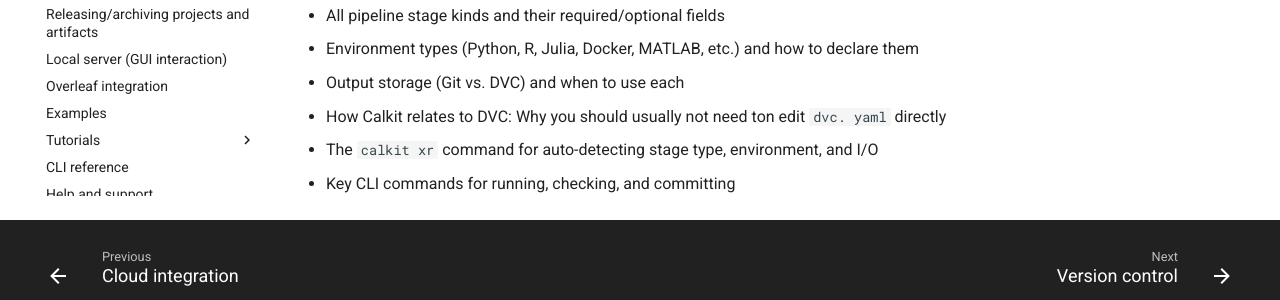
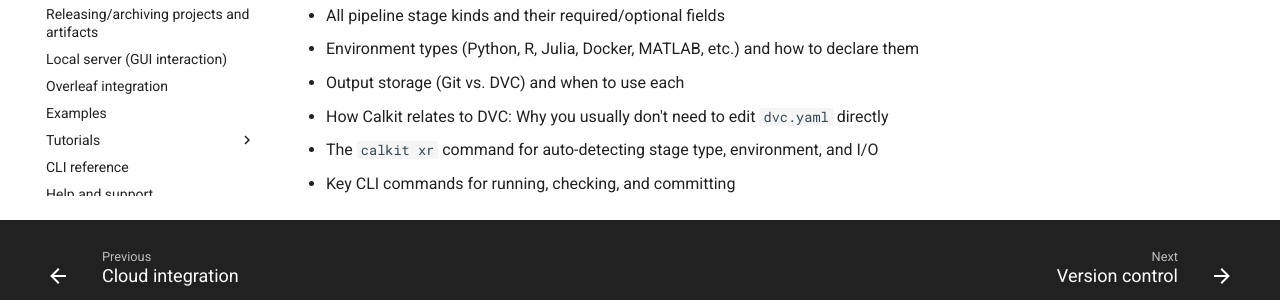
Before and after one commit to calkit/calkit, an MkDocs documentation site: the page built from docs/ai-tools.md, in a window 1280 px wide and 900 px high, scrolled down 2116 px. Shown: the part 543-843 px from the top of the window. Built offline with MkDocs 1.6.1 and Material for MkDocs 9.7.7, drawn with Linux system fonts in a browser that asks for light colours; comment, search, counter and statistics services are not loaded.

Commit message:
Fix typo in docs

```diff
--- a/docs/ai-tools.md
+++ b/docs/ai-tools.md
@@ -129,7 +129,7 @@
 - Environment types (Python, R, Julia, Docker, MATLAB, etc.) and how to
   declare them
 - Output storage (Git vs. DVC) and when to use each
-- How Calkit relates to DVC: Why you should usually not need ton edit `dvc.
-yaml` directly
+- How Calkit relates to DVC: Why you usually don't need to edit
+  `dvc.yaml` directly
 - The `calkit xr` command for auto-detecting stage type, environment, and I/O
 - Key CLI commands for running, checking, and committing
```
